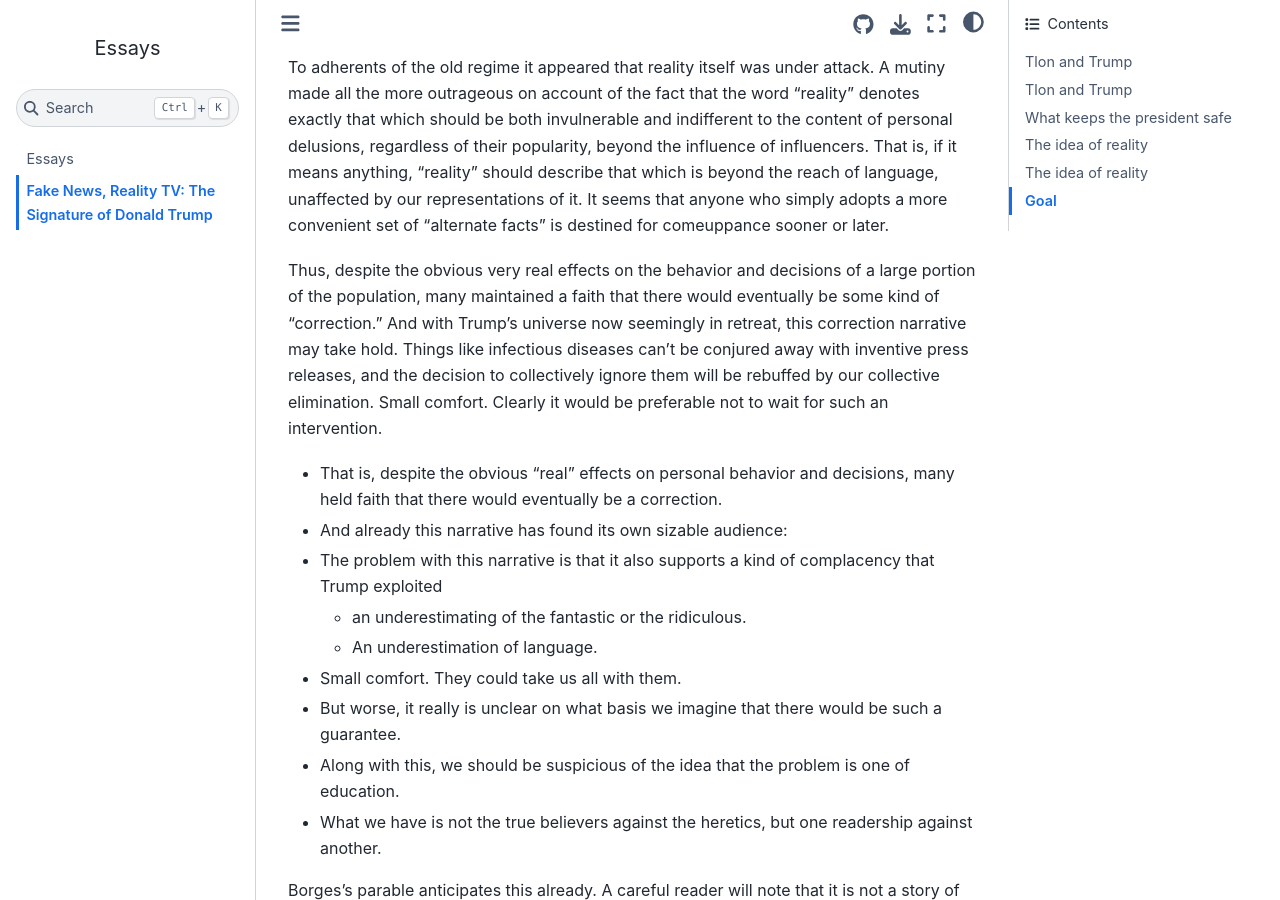
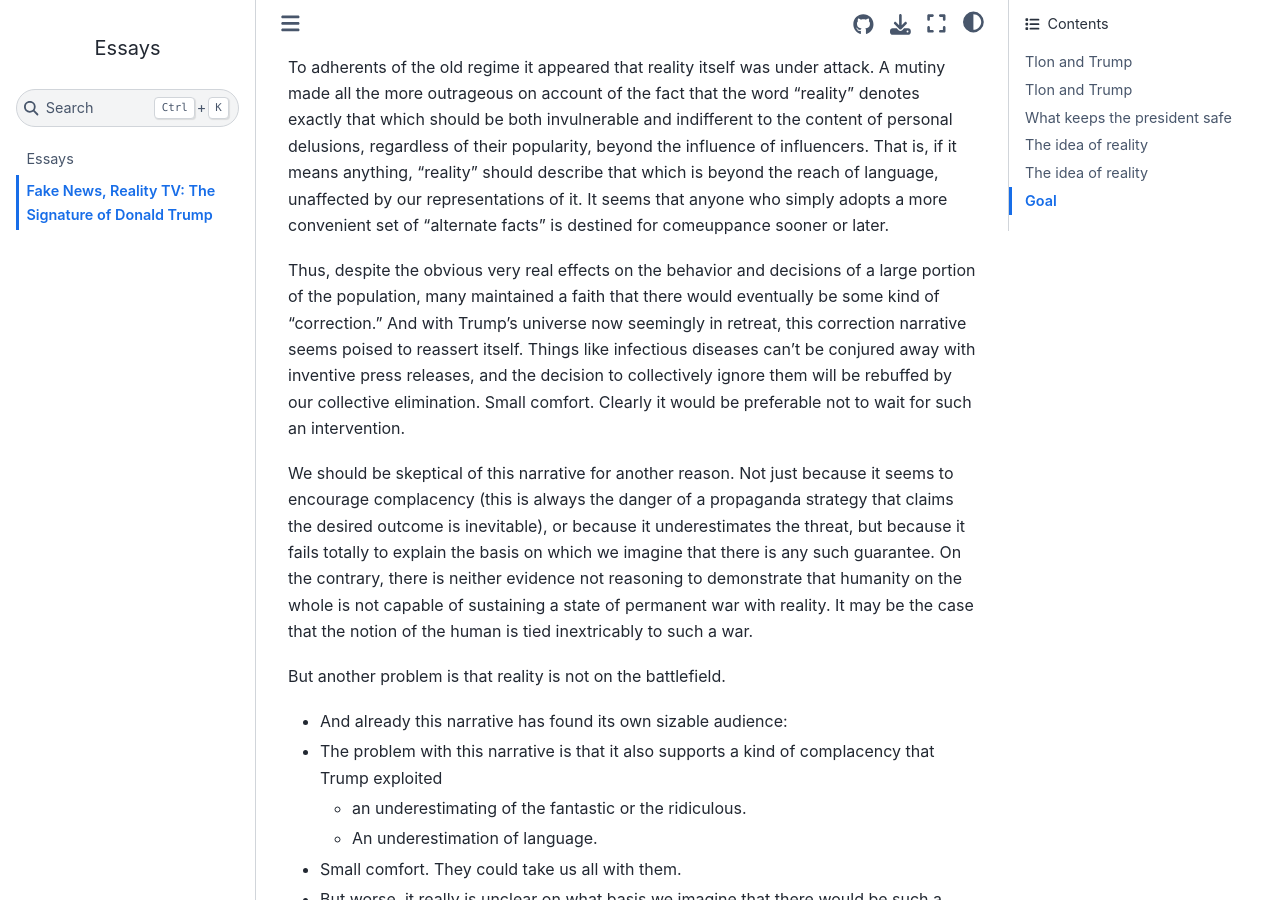
Before and after one commit to gramlogic/essays, a Jupyter Book: the page built from ior/intro.md, in a window 1280 px wide and 900 px high, scrolled down 2293 px. Built offline with Jupyter Book 1.0.4 settings and Sphinx 7.4.7 and the Sphinx Book theme 1.1.4, drawn with Linux system fonts in a browser that asks for light colours.

Commit message:
drafting intro

```diff
--- a/ior/intro.md
+++ b/ior/intro.md
@@ -54,9 +54,12 @@ The biography of Donald Trump is a remake of this tale: the story of a figure wh
 
 To adherents of the old regime it appeared that reality itself was under attack. A mutiny made all the more outrageous on account of the fact that the word "reality" denotes exactly that which should be both invulnerable and indifferent to the content of personal delusions, regardless of their popularity, beyond the influence of influencers. That is, if it means anything, "reality" should describe that which is beyond the reach of language, unaffected by our representations of it. It seems that anyone who simply adopts a more convenient set of "alternate facts" is destined for comeuppance sooner or later.
 
-Thus, despite the obvious very real effects on the behavior and decisions of a large portion of the population, many maintained a faith that there would eventually be some kind of "correction." And with Trump's universe now seemingly in retreat, this correction narrative may take hold. Things like infectious diseases can't be conjured away with inventive press releases, and the decision to collectively ignore them will be rebuffed by our collective elimination. Small comfort. Clearly it would be preferable not to wait for such an intervention.
+Thus, despite the obvious very real effects on the behavior and decisions of a large portion of the population, many maintained a faith that there would eventually be some kind of "correction." And with Trump's universe now seemingly in retreat, this correction narrative seems poised to reassert itself. Things like infectious diseases can't be conjured away with inventive press releases, and the decision to collectively ignore them will be rebuffed by our collective elimination. Small comfort. Clearly it would be preferable not to wait for such an intervention.
 
-* That is, despite the obvious "real" effects on personal behavior and decisions, many held faith that there would eventually be a correction.
+We should be skeptical of this narrative for another reason. Not just because it seems to encourage complacency (this is always the danger of a propaganda strategy that claims the desired outcome is inevitable), or because it underestimates the threat, but because it fails totally to explain the basis on which we imagine that there is any such guarantee. On the contrary, there is neither evidence not reasoning to demonstrate that humanity on the whole is not capable of sustaining a state of permanent war with reality. It may be the case that the notion of the human is tied inextricably to such a war.
+
+But another problem is that reality is not on the battlefield.
+
 * And already this narrative has found its own sizable audience:
 * The problem with this narrative is that it also supports a kind of complacency that Trump exploited
   * an underestimating of the fantastic or the ridiculous.
```
